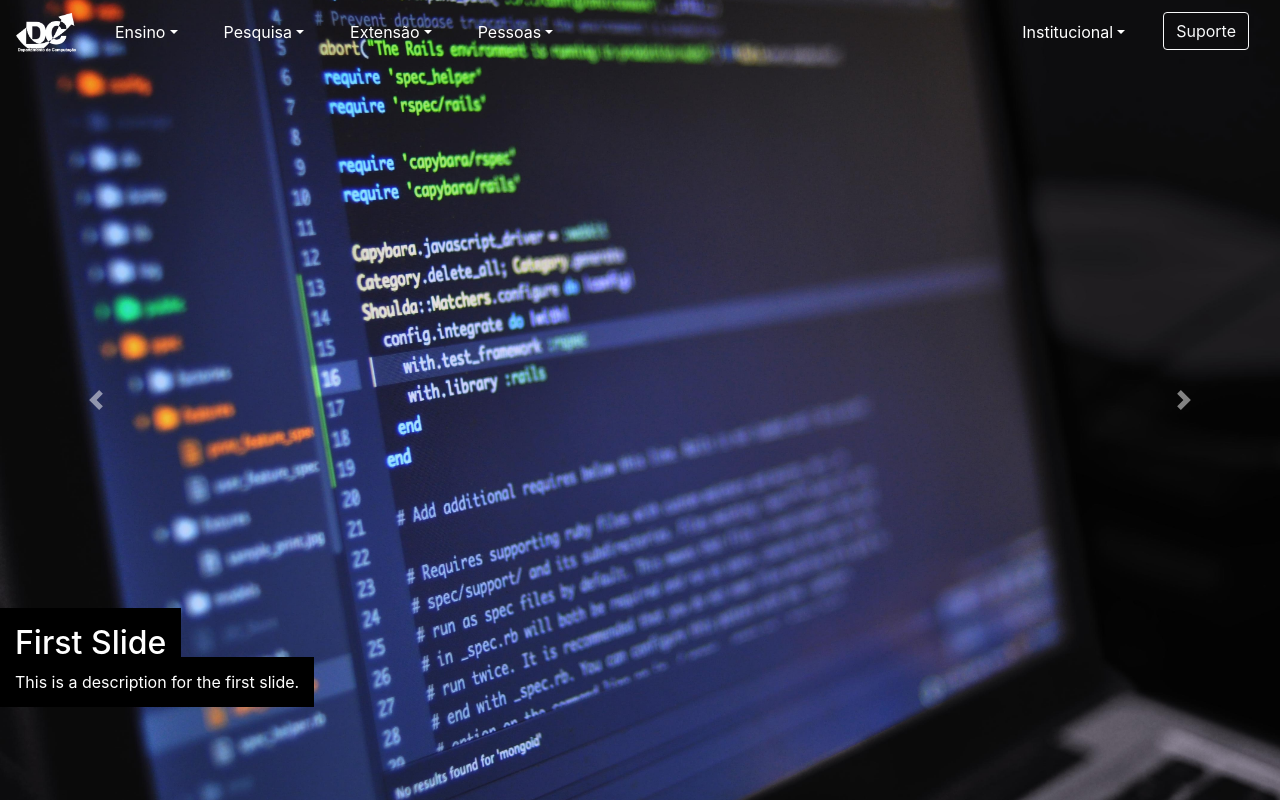
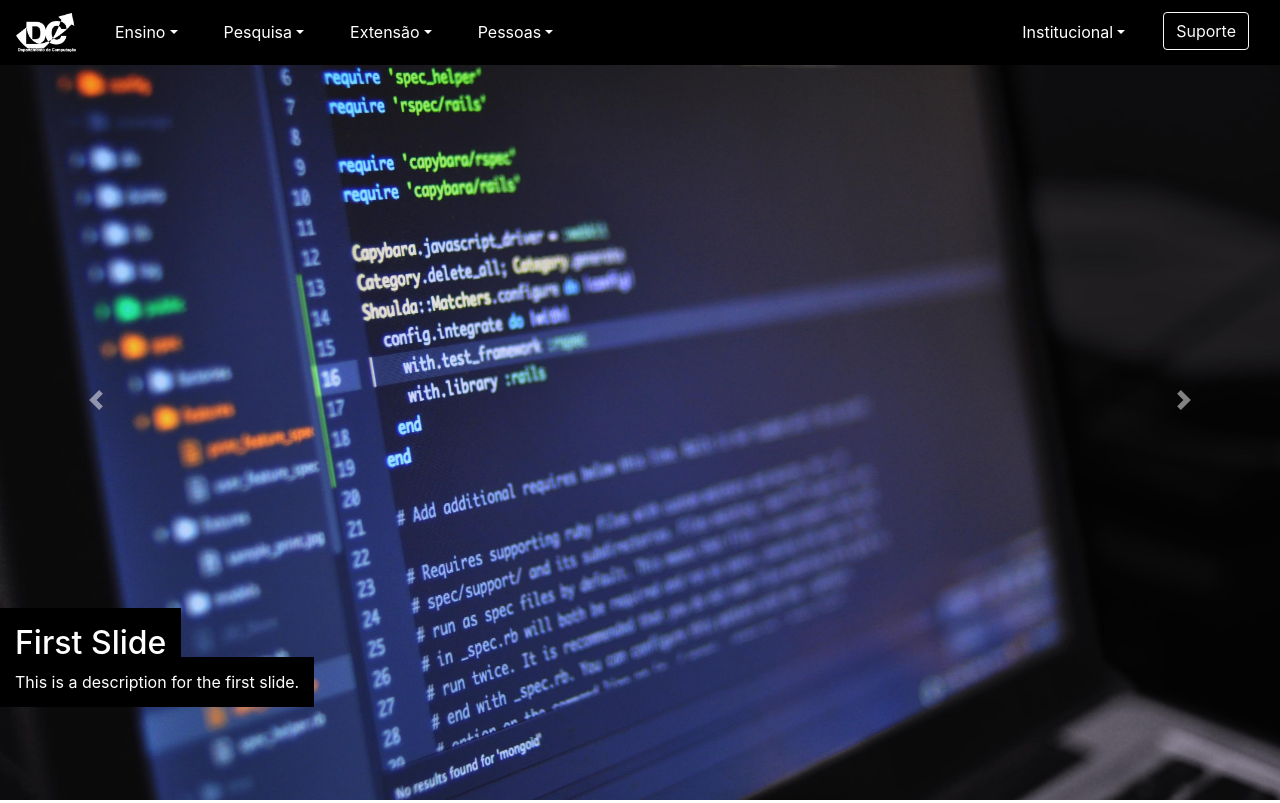
Before and after one commit to petbccufscar/sitedodc, a plain HTML site: page site/index.html in a window 1280 px wide. Shown: the top 803 px of the page. Drawn offline with nearby package versions, Linux system fonts and the light colour scheme.

Commit message:
ajustes no css

```diff
--- a/site/css/custom.css
+++ b/site/css/custom.css
@@ -1,4 +1,3 @@
-<<<<<<< HEAD
 /* Cover section */
 .cover-full {
     height: 100vh;
@@ -79,7 +78,6 @@
 
 /* nav-bar */
 
-=======
 /*pagination*/
 .page-link {
   color: #333;
@@ -123,7 +121,6 @@ main.container {
 }
 
 /* nav-bar */
->>>>>>> origin/pessoas
 .navbar{
     background: black;
     color: white;
@@ -137,7 +134,6 @@ main.container {
     padding: 0 15px;
 }
 
-<<<<<<< HEAD
 /* Agenda */
 .evento {
     max-width: 300px;
@@ -197,8 +193,6 @@ main.container {
     color: white;
 }
 
-=======
->>>>>>> origin/pessoas
 /* Footer */
 .footer {
     font-size: 0.8rem
```
